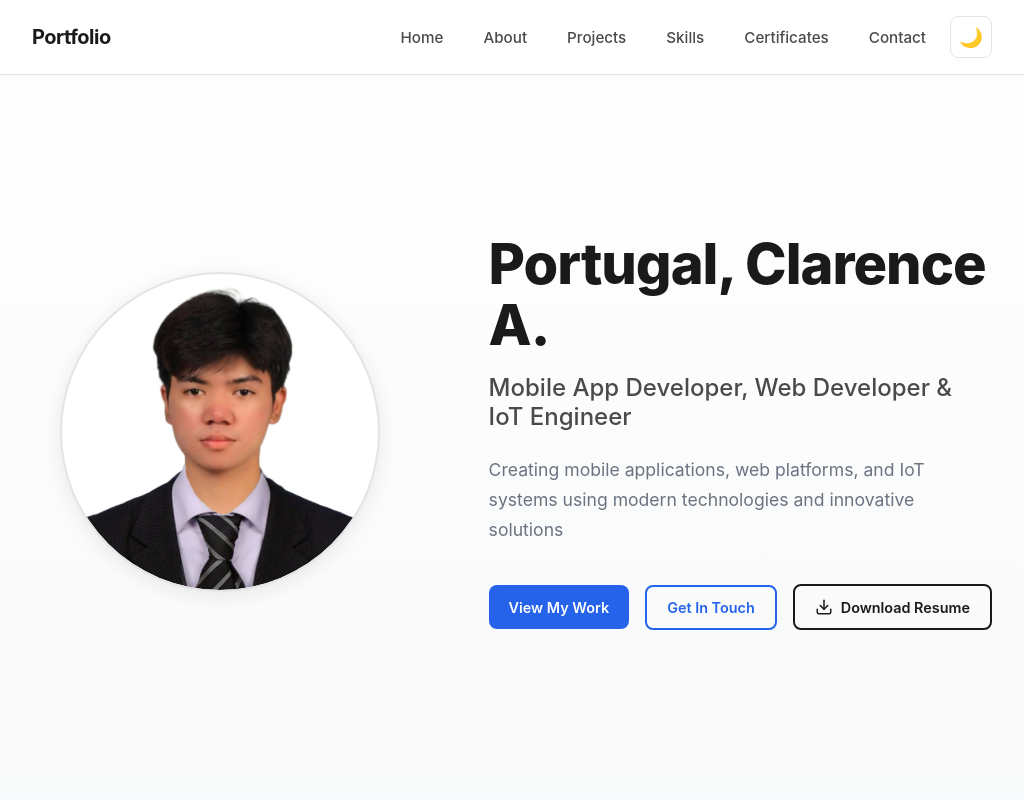
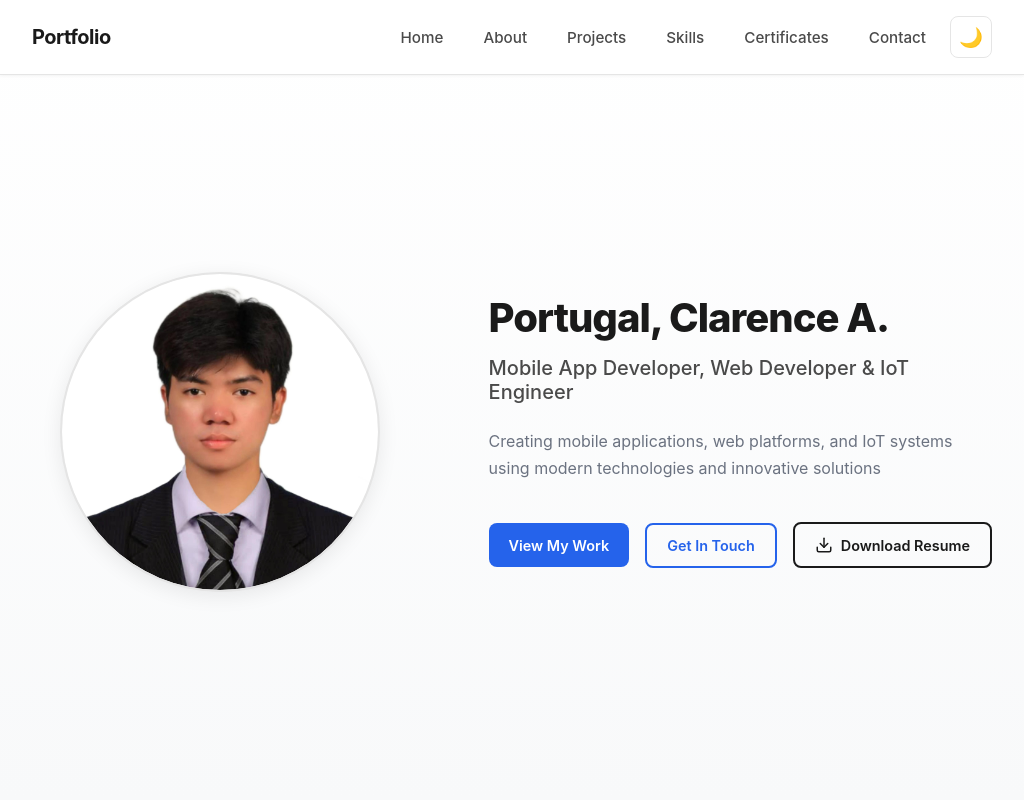
Before and after one commit to clarenceportugal/portfolio, a React (Vite) app: page / in a window 1024 px wide. Shown: the top 800 px of the page. Built offline with nearby package versions, Linux system fonts and the light colour scheme.

Commit message:
Make hero name and title smaller in desktop/tablet mode

```diff
--- a/src/App.css
+++ b/src/App.css
@@ -1010,8 +1010,20 @@ section {
   font-size: 0.9rem;
 }
 
-/* Tablet and desktop mode on mobile (landscape) - smaller buttons */
+/* Tablet and desktop mode on mobile (landscape) - smaller buttons and name */
 @media (min-width: 769px) and (max-width: 1024px) {
+  .hero-name {
+    font-size: 2.5rem;
+  }
+
+  .hero-title {
+    font-size: 1.25rem;
+  }
+
+  .hero-description {
+    font-size: 1rem;
+  }
+
   .hero-buttons {
     justify-content: flex-start;
     flex-wrap: nowrap;
```
